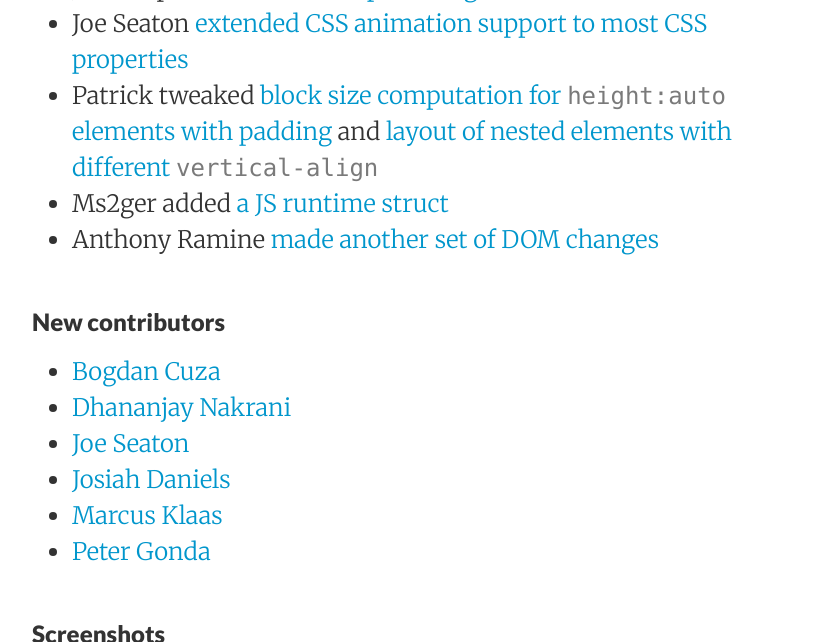
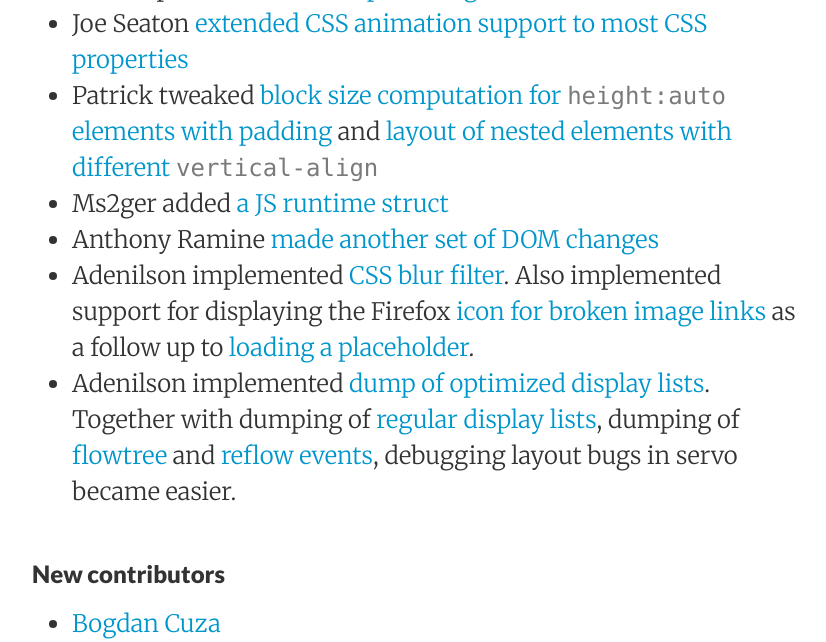
Before and after one commit to servo/blog.servo.org, a Jekyll site: the page built from _posts/2015-04-16-twis-31.md, in a window 1280 px wide and 900 px high, scrolled down 899 px, cut to the strip 0-642 px from the top of the window. Shown: the whole strip, without its empty margins (224-1050 px from the left). Built offline with Jekyll 4.4.1, drawn with Linux system fonts in a browser that asks for light colours.

Commit message:
Adding some stuff contributed in the last 2 weeks.

```diff
--- a/_posts/2015-04-16-twis-31.md
+++ b/_posts/2015-04-16-twis-31.md
@@ -23,6 +23,8 @@ Lars and Mike wrote [a blog post](http://blogs.s-osg.org/servo-adapting-c-to-wor
 - Patrick  tweaked [block size computation for `height:auto` elements with padding](https://github.com/servo/servo/pull/5641) and [layout of nested elements with different `vertical-align`](https://github.com/servo/servo/pull/5623)
 - Ms2ger added [a JS runtime struct](https://github.com/servo/servo/pull/5632)
 - Anthony Ramine [made](https://github.com/servo/servo/pull/5775) [another](https://github.com/servo/servo/pull/5721) [set](https://github.com/servo/servo/pull/5645) [of](https://github.com/servo/servo/pull/5627) [DOM changes](https://github.com/servo/servo/pull/5617)
+- Adenilson implemented [CSS blur filter](https://github.com/servo/servo/pull/5546). Also implemented support for displaying the Firefox [icon for broken image links](https://github.com/servo/servo/pull/5783) as a follow up to [loading a placeholder](https://github.com/servo/servo/pull/5366).
+- Adenilson implemented [dump of optimized display lists](https://github.com/servo/servo/pull/5728). Together with dumping of [regular display lists](https://github.com/servo/servo/pull/5062), dumping of [flowtree](https://github.com/servo/servo/pull/4995) and [reflow events](https://github.com/servo/servo/commit/618f56410db1f18ce05744e45e8f9651152d9ae2), debugging layout bugs in servo became easier.
 
 ###New contributors
 
```
